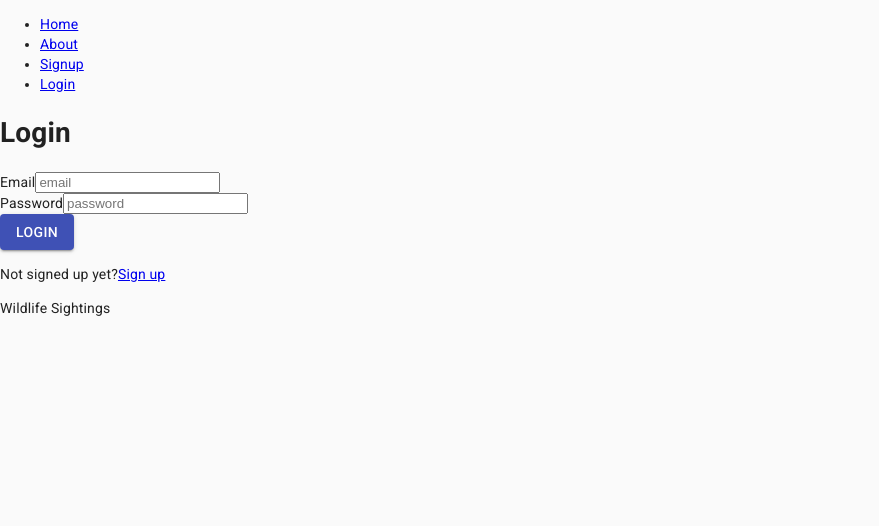
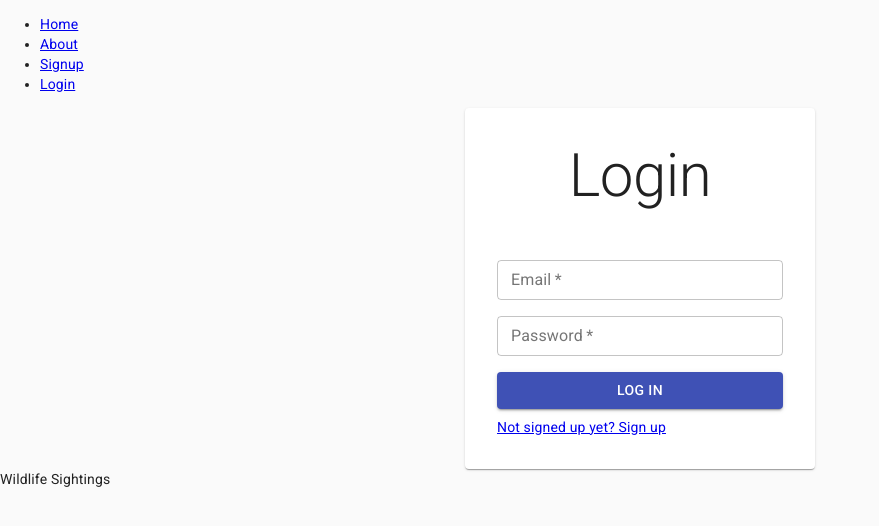
Before and after one commit to BlairCurrey/wildlife-sightings, a React (Create React App) app in the folder client/: page /login in a window 1280 px wide. Shown: the top 526 px of the page, without its empty margins (0-879 px from the left). Built offline with nearby package versions, Linux system fonts and the light colour scheme.

Commit message:
styled login

```diff
--- a/client/src/components/login/LoginForm.js
+++ b/client/src/components/login/LoginForm.js
@@ -1,5 +1,14 @@
-import React from 'react';
-import Button from '@material-ui/core/Button'
+import { Button, TextField } from '@material-ui/core'
+import { makeStyles } from '@material-ui/core/styles';
+
+const useStyles = makeStyles((theme) => ({
+    root: {
+        '& .MuiFormControl-root, Button': {
+            marginTop: theme.spacing(1),
+            marginBottom: theme.spacing(1)
+        },
+    }
+}));
 
 function LoginForm({
     values,
@@ -9,35 +18,51 @@ function LoginForm({
     handleBlur,
     handleSubmit
 }){
+    const classes = useStyles();
     return(
-        <form onSubmit={handleSubmit}>
-        <label>
-            Email
-            <input
+        <form className={classes.root} onSubmit={handleSubmit}>
+            <TextField
                 type="email"
+                id="email"
                 name="email"
-                placeholder="email"
+                placeholder="email@domain.com"
+                label="Email"
                 value={values.email}
                 onChange={handleChange}
                 onBlur={handleBlur}
+                touched={touched.email}
+                error={errors.email}
+                helperText={errors.email}
+                variant="outlined"
+                size="small"
+                fullWidth
                 required
             />
-            <div className="invalidInput">{touched.email && errors.email}</div>
-        </label>
-        <label>
-            Password
-            <input
+            <TextField
                 type="password"
+                id="password"
                 name="password"
                 placeholder="password"
+                label="Password"
                 value={values.password}
                 onChange={handleChange}
                 onBlur={handleBlur}
+                touched={touched.password}
+                error={errors.password}
+                helperText={errors.password}
+                variant="outlined"
+                size="small"
+                fullWidth
                 required
             />
-            <div className="invalidInput">{touched.password && errors.password}</div>
-        </label>
-        <Button type="submit" variant="contained" color="primary">Login</Button>
+            <Button
+                type="submit"
+                variant="contained"
+                color="primary"
+                fullWidth
+            >
+                Log in
+            </Button>
         </form>
     )
 }
--- a/client/src/components/login/index.js
+++ b/client/src/components/login/index.js
@@ -1,11 +1,18 @@
 import { React, useState } from 'react';
 import { Link } from 'react-router-dom';
+import { Paper, Typography, Grid } from '@material-ui/core';
+import { makeStyles } from '@material-ui/core/styles';
 
-// import LoginForm from './LoginForm';
 import LoginFormWrapper from './LoginFormWrapper';
 import {  emailValidator,
     passwordValidator
 } from '../../utils/validators';
+
+const useStyles = makeStyles((theme) => ({
+    paper: { padding: "2rem" },
+    grid: { maxWidth: "350px" },
+    title: { marginBottom: theme.spacing(5) },
+}));
 
 function Login (){
     const [result, setResult] = useState();
@@ -37,9 +44,35 @@ function Login (){
         setResult(data.message)
     };
 
+    const classes = useStyles();
+
     return(
-        <div>
-            <h1>Login</h1>
+        // <div>
+        //     <h1>Login</h1>
+        //     <div>{result}</div>
+        //     <LoginFormWrapper
+        //         validate={validate}
+        //         initialValues={initialValues}
+        //         requestParams={requestParams}
+        //         setResponse={setResponse}
+        //     />
+        //     <p>Not signed up yet?<Link to="/signup">Sign up</Link></p>
+        // </div>
+        <Grid
+            container
+            direction="column"
+            alignItems="center"
+        >
+            <Grid item className={classes.grid}>
+                <Paper className={classes.paper}>
+                    <Typography
+                        className={classes.title}
+                        variant="h2"
+                        component="h1"
+                        align="center"
+                    >
+                        Login
+                    </Typography>
                     <div>{result}</div>
                     <LoginFormWrapper
                         validate={validate}
@@ -47,8 +80,17 @@ function Login (){
                         requestParams={requestParams}
                         setResponse={setResponse}
                     />
-            <p>Not signed up yet?<Link to="/signup">Sign up</Link></p>
-        </div>
+                    <Typography
+                        variant="p"
+                        align="center"
+                    >
+                        <Link to="/signup">
+                            Not signed up yet? Sign up
+                        </Link>
+                    </Typography>
+                </Paper>
+            </Grid>
+        </Grid>
     )
 }
 
--- a/client/src/components/signup/SignupForm.js
+++ b/client/src/components/signup/SignupForm.js
@@ -30,7 +30,7 @@ function SignupForm({
                 value={values.username}
                 onChange={handleChange}
                 onBlur={handleBlur}
-                        touched={touched.email}
+                touched={touched.username}
                 error={errors.username}
                 helperText={errors.username}
                 variant="outlined"
@@ -42,7 +42,7 @@ function SignupForm({
                 type="email"
                 id="email"
                 name="email"
-                        placeholder="email"
+                placeholder="email@domain.com"
                 label="Email"
                 value={values.email}
                 onChange={handleChange}
--- a/client/src/components/signup/index.js
+++ b/client/src/components/signup/index.js
@@ -64,6 +64,7 @@ function Signup(){
                     >
                         Signup
                     </Typography>
+                    <div>{result}</div>
                     <SignupFormWrapper
                         validate={validate}
                         initialValues={initialValues}
--- a/client/src/utils/validators.js
+++ b/client/src/utils/validators.js
@@ -9,15 +9,15 @@ const usernameValidator = username => {
 };
 
 const emailValidator = email => {
+  if (email.trim() === '') {
+    return 'Email is required';
+  }
   if (
     /[a-z0-9!#$%&'*+/=?^_`{|}~-]+(?:\.[a-z0-9!#$%&'*+/=?^_`{|}~-]+)*@(?:[a-z0-9](?:[a-z0-9-]*[a-z0-9])?\.)+[a-z0-9](?:[a-z0-9-]*[a-z0-9])?/.test(
       email,
     )
   ) {
     return null;
-  }
-  if (email.trim() === '') {
-    return 'Email is required';
   }
   return 'Please enter a valid email';
 };
```
Lines whose indentation alone changed are shown as unchanged.
